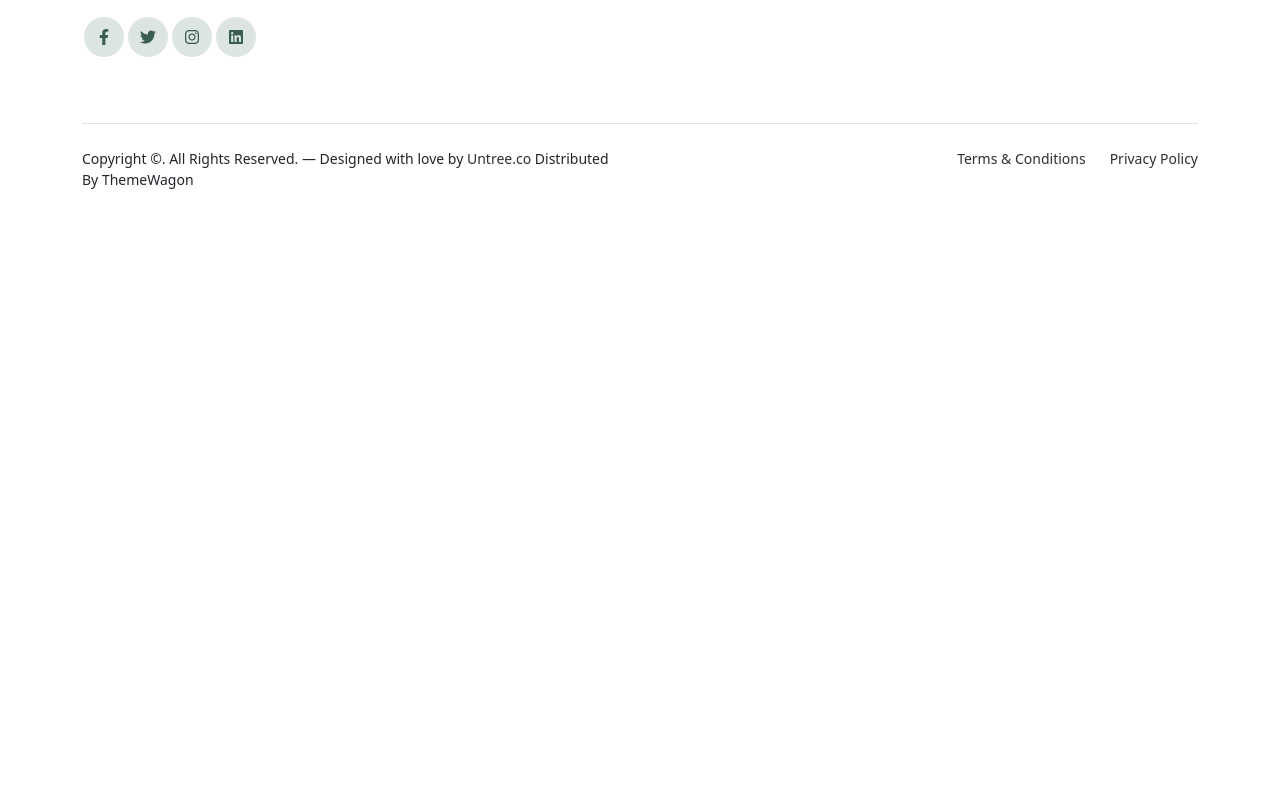
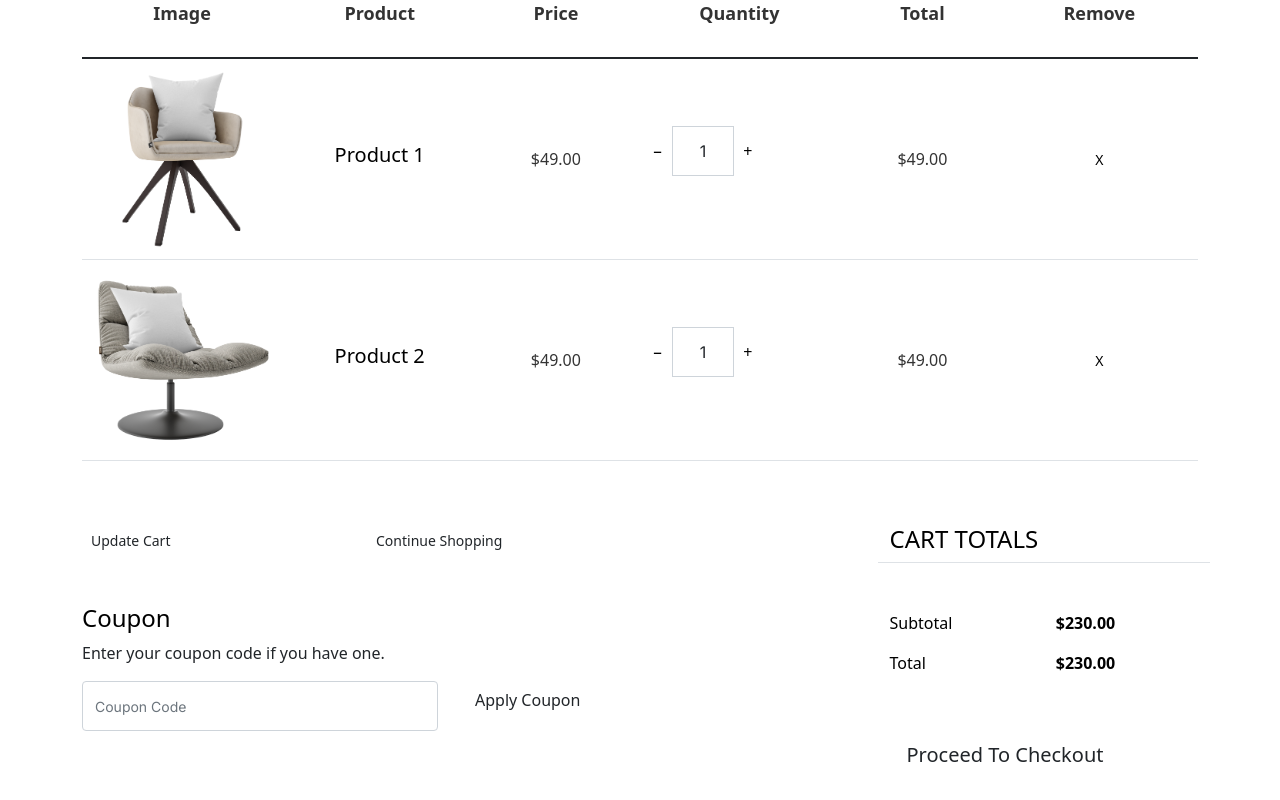
Before and after one commit to Yann5074/GraduationProject, a Vue app in the folder GraduationProjectFrontEnd/: page /cart in a window 1280 px wide. Shown: the part 520-1320 px from the top of the page. Before the commit the page ends 800 px from the top, so only its background shows below. Built offline with nearby package versions, Linux system fonts and the light colour scheme.

Commit message:
新增: 購物車頁面[cart.vue, app.vue, index.js]

```diff
--- a/GraduationProjectFrontEnd/src/App.vue
+++ b/GraduationProjectFrontEnd/src/App.vue
@@ -33,7 +33,7 @@ const isActive = (path) => route.path === path
 
 					<ul class="custom-navbar-cta navbar-nav mb-2 mb-md-0 ms-5">
 						<li><a class="nav-link" href="#"><img src="../public/asset/images/user.svg"></a></li>
-						<li><a class="nav-link" href="cart.html"><img src="../public/asset/images/cart.svg"></a></li>
+						<li><RouterLink class="nav-link" to="/cart"><img src="../public/asset/images/cart.svg"></RouterLink></li>
 					</ul>
 				</div>
 			</div>
--- a/GraduationProjectFrontEnd/src/router/index.js
+++ b/GraduationProjectFrontEnd/src/router/index.js
@@ -34,6 +34,11 @@ const router = createRouter({
       name: 'design',
       component: () => import('../views/Design.vue'),
     },
+    {
+      path: '/cart',
+      name: 'cart',
+      component: () => import('../views/Cart.vue'),
+    },
   ],
 })
 
--- /dev/null
+++ b/GraduationProjectFrontEnd/src/views/Cart.vue
@@ -0,0 +1,152 @@
+<script setup>
+import { onMounted } from 'vue'
+
+onMounted(() => { })
+</script>
+
+<template>
+<!-- Start Hero Section -->
+	<div class="hero">
+		<div class="container">
+			<div class="row justify-content-between">
+				<div class="col-lg-5">
+					<div class="intro-excerpt">
+						<h1>Cart</h1>
+					</div>
+				</div>
+				<div class="col-lg-7"></div>
+			</div>
+		</div>
+	</div>
+<!-- End Hero Section -->
+
+<div class="untree_co-section before-footer-section">
+    <div class="container">
+      <div class="row mb-5">
+        <form class="col-md-12" method="post">
+          <div class="site-blocks-table">
+            <table class="table">
+              <thead>
+                <tr>
+                  <th class="product-thumbnail">Image</th>
+                  <th class="product-name">Product</th>
+                  <th class="product-price">Price</th>
+                  <th class="product-quantity">Quantity</th>
+                  <th class="product-total">Total</th>
+                  <th class="product-remove">Remove</th>
+                </tr>
+              </thead>
+              <tbody>
+                <tr>
+                  <td class="product-thumbnail">
+                    <img src="../../public/asset/images/product-1.png" alt="Image" class="img-fluid">
+                  </td>
+                  <td class="product-name">
+                    <h2 class="h5 text-black">Product 1</h2>
+                  </td>
+                  <td>$49.00</td>
+                  <td>
+                    <div class="input-group mb-3 d-flex align-items-center quantity-container" style="max-width: 120px;">
+                      <div class="input-group-prepend">
+                        <button class="btn btn-outline-black decrease" type="button">&minus;</button>
+                      </div>
+                      <input type="text" class="form-control text-center quantity-amount" value="1" placeholder="" aria-label="Example text with button addon" aria-describedby="button-addon1">
+                      <div class="input-group-append">
+                        <button class="btn btn-outline-black increase" type="button">&plus;</button>
+                      </div>
+                    </div>
+
+                  </td>
+                  <td>$49.00</td>
+                  <td><a href="#" class="btn btn-black btn-sm">X</a></td>
+                </tr>
+
+                <tr>
+                  <td class="product-thumbnail">
+                    <img src="../../public/asset/images/product-2.png" alt="Image" class="img-fluid">
+                  </td>
+                  <td class="product-name">
+                    <h2 class="h5 text-black">Product 2</h2>
+                  </td>
+                  <td>$49.00</td>
+                  <td>
+                    <div class="input-group mb-3 d-flex align-items-center quantity-container" style="max-width: 120px;">
+                      <div class="input-group-prepend">
+                        <button class="btn btn-outline-black decrease" type="button">&minus;</button>
+                      </div>
+                      <input type="text" class="form-control text-center quantity-amount" value="1" placeholder="" aria-label="Example text with button addon" aria-describedby="button-addon1">
+                      <div class="input-group-append">
+                        <button class="btn btn-outline-black increase" type="button">&plus;</button>
+                      </div>
+                    </div>
+
+                  </td>
+                  <td>$49.00</td>
+                  <td><a href="#" class="btn btn-black btn-sm">X</a></td>
+                </tr>
+              </tbody>
+            </table>
+          </div>
+        </form>
+      </div>
+
+      <div class="row">
+        <div class="col-md-6">
+          <div class="row mb-5">
+            <div class="col-md-6 mb-3 mb-md-0">
+              <button class="btn btn-black btn-sm btn-block">Update Cart</button>
+            </div>
+            <div class="col-md-6">
+              <button class="btn btn-outline-black btn-sm btn-block">Continue Shopping</button>
+            </div>
+          </div>
+          <div class="row">
+            <div class="col-md-12">
+              <label class="text-black h4" for="coupon">Coupon</label>
+              <p>Enter your coupon code if you have one.</p>
+            </div>
+            <div class="col-md-8 mb-3 mb-md-0">
+              <input type="text" class="form-control py-3" id="coupon" placeholder="Coupon Code">
+            </div>
+            <div class="col-md-4">
+              <button class="btn btn-black">Apply Coupon</button>
+            </div>
+          </div>
+        </div>
+        <div class="col-md-6 pl-5">
+          <div class="row justify-content-end">
+            <div class="col-md-7">
+              <div class="row">
+                <div class="col-md-12 text-right border-bottom mb-5">
+                  <h3 class="text-black h4 text-uppercase">Cart Totals</h3>
+                </div>
+              </div>
+              <div class="row mb-3">
+                <div class="col-md-6">
+                  <span class="text-black">Subtotal</span>
+                </div>
+                <div class="col-md-6 text-right">
+                  <strong class="text-black">$230.00</strong>
+                </div>
+              </div>
+              <div class="row mb-5">
+                <div class="col-md-6">
+                  <span class="text-black">Total</span>
+                </div>
+                <div class="col-md-6 text-right">
+                  <strong class="text-black">$230.00</strong>
+                </div>
+              </div>
+
+              <div class="row">
+                <div class="col-md-12">
+                  <button class="btn btn-black btn-lg py-3 btn-block" onclick="window.location='checkout.html'">Proceed To Checkout</button>
+                </div>
+              </div>
+            </div>
+          </div>
+        </div>
+      </div>
+    </div>
+  </div>
+</template>
--- a/GraduationProjectFrontEnd/src/views/Design.vue
+++ b/GraduationProjectFrontEnd/src/views/Design.vue
@@ -1,5 +1,7 @@
 <script setup>
+import { onMounted } from 'vue'
 
+onMounted(() => { })
 </script>
 
 <template>
```
